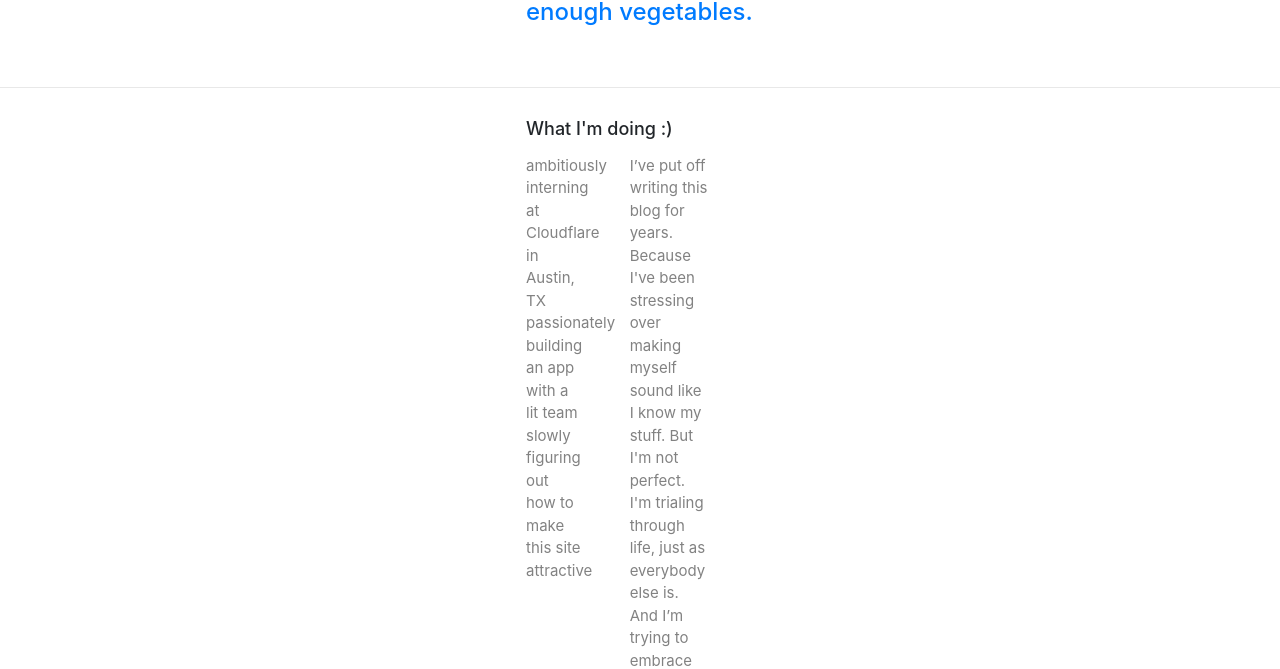
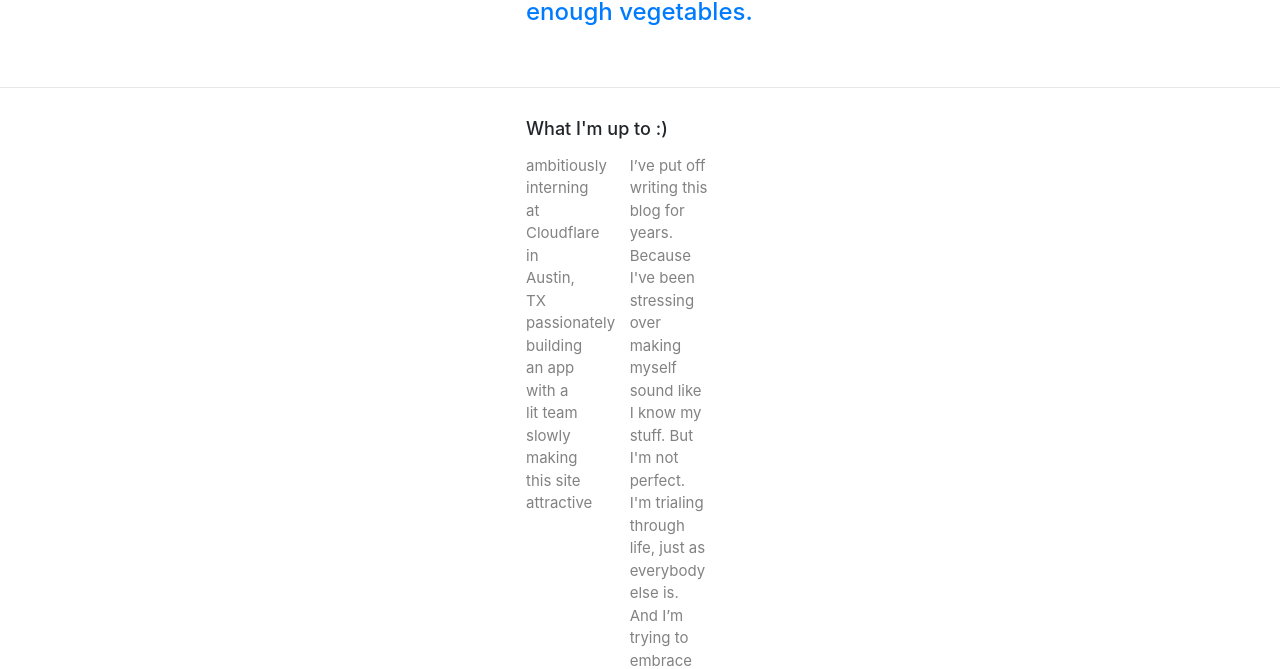
Before and after one commit to j-fang/j-fang.github.io, a Jekyll site: the page built from index.md, in a window 1280 px wide. Shown: the part 390-1059 px from the top of the page. Built offline with Jekyll 4.4.1, drawn with Linux system fonts in a browser that asks for light colours.

Commit message:
current-status

```diff
--- a/_config.yml
+++ b/_config.yml
@@ -8,11 +8,11 @@
 # you will see them accessed via {{ site.title }}, {{ site.email }}, and so on.
 # You can create any custom variable you would like, and they will be accessible
 # in the templates via {{ site.myvariable }}.
-doing: What I'm doing :)
+doing: What I'm up to :)
 title: a space for Rumination x Adventure
 status1: interning at Cloudflare in Austin, TX
 status2: building an app with a lit team
-status3: figuring out how to make this site attractive
+status3: making this site attractive
 email:
 description: >- # this means to ignore newlines until "baseurl:"
   I’ve put off writing this blog for years.
```
